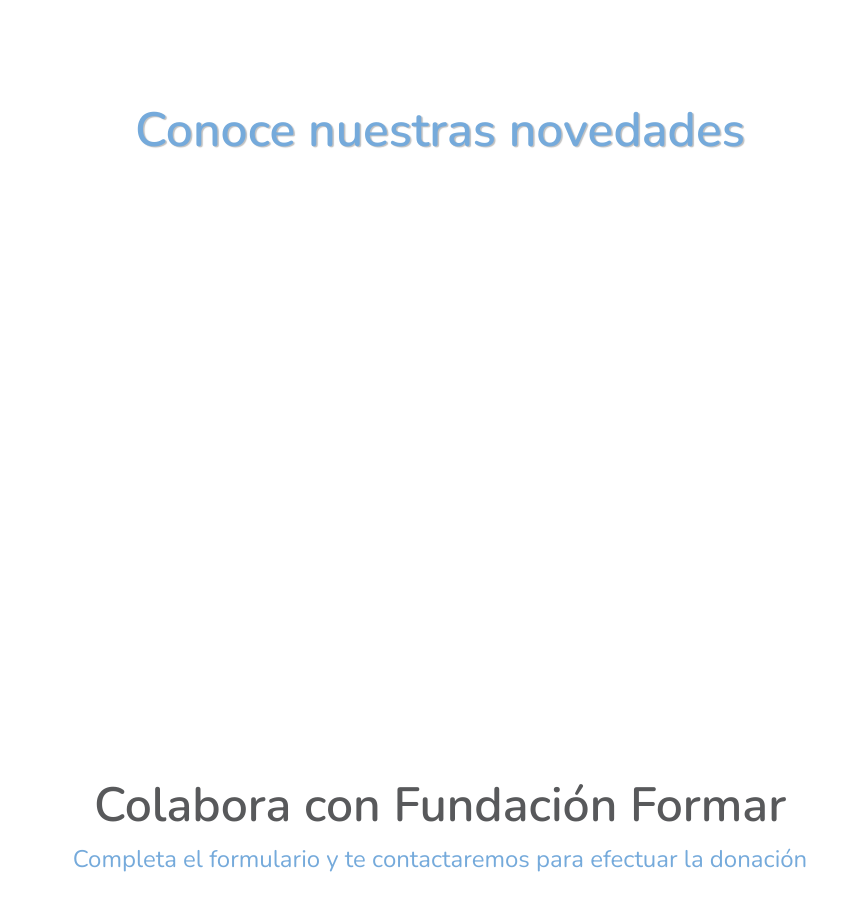
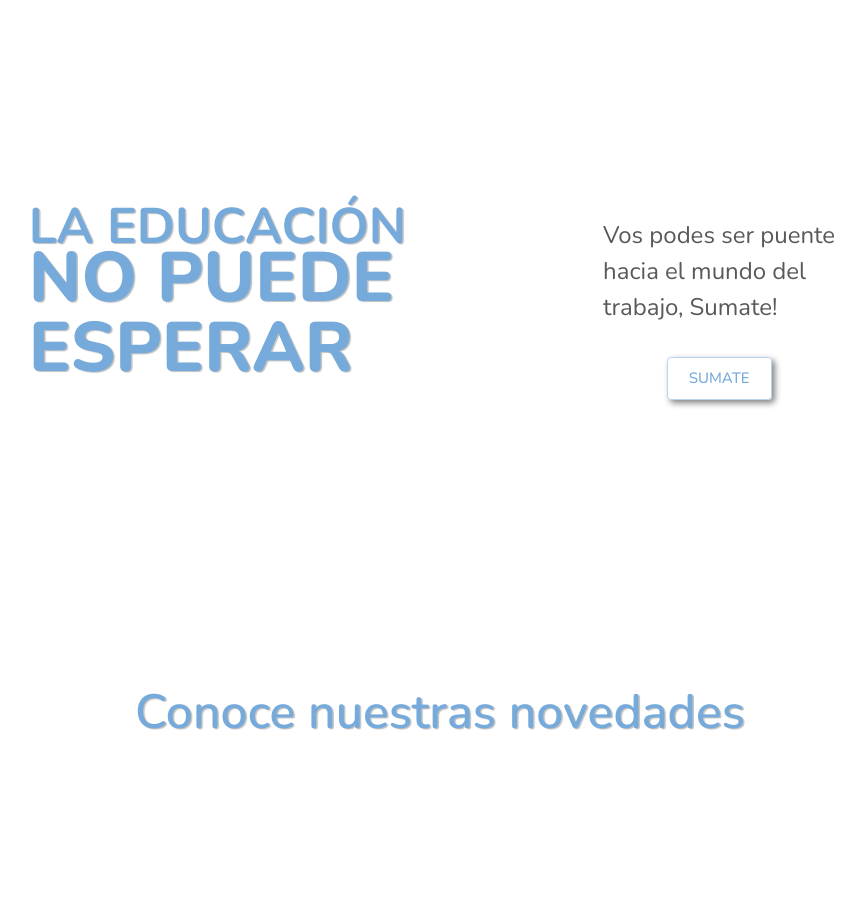
Before and after one commit to FormarImpactDevs/client-fundacion-formar-web, a React (Vite) app: page / in a window 1280 px wide. Shown: the part 1440-2363 px from the top of the page, without its empty margins (200-1065 px from the left). Built offline with nearby package versions, Linux system fonts and the light colour scheme.

Commit message:
Add feature/done

```diff
--- a/src/pages/Home/index.jsx
+++ b/src/pages/Home/index.jsx
@@ -3,6 +3,7 @@
 import { MainLayout } from "../../layout";
 import { Volunteer } from "../../views/Volunteer";
 import { FormColaborator } from "../../views/Form";
+import { Done } from "../../views/Done";
 
 export default function Home() {
   return (
@@ -13,6 +14,7 @@
         {/* Quienes somos */}
 
         <Volunteer/>
+        <Done/>
         <Novedades />
         <FormColaborator/>
       </MainLayout>
--- /dev/null
+++ b/src/views/Done/done.scss
@@ -0,0 +1,63 @@
+@import "../../styles/colors";
+@import "../../styles/media-queries";
+
+.container-done {
+  /* display: flex;
+    justify-content: center;
+    align-items: center; */
+  padding: 3rem;
+
+  .flex {
+    display: flex;
+    justify-content: center;
+    align-items: center;
+    flex-direction: column;
+
+    @include tablet {
+      justify-content: space-evenly;
+      flex-direction: row;
+      align-items: baseline;
+    }
+
+    .titlesDone {
+      h1.title {
+        text-align: left;
+        font-size: 35px;
+        font-weight: 800;
+        line-height: 1;
+        margin: 1rem 0;
+
+        @include tablet {
+          font-size: 50px;
+        }
+
+        @include desktop {
+          font-size: 70px;
+        }
+      }
+      h2.title {
+        text-align: left;
+        font-size: 30px;
+        font-weight: 700;
+        line-height: 0;
+
+        @include tablet {
+          font-size: 30px;
+        }
+
+        @include desktop {
+          font-size: 50px;
+        }
+      }
+    }
+
+    .a-center {
+      display: flex;
+      flex-direction: column;
+      align-items: center;
+      .containerP {
+        padding: 2rem 1rem;
+      }
+    }
+  }
+}
--- /dev/null
+++ b/src/views/Done/index.jsx
@@ -0,0 +1,35 @@
+import "./done.scss";
+import Button from "@mui/material/Button";
+
+export const Done = () => {
+  return (
+    <section className="container container-done">
+      <div className="flex">
+        <div className="titlesDone">
+          <h2 className="title">LA EDUCACIÓN</h2>
+          <h1 className="title">
+            NO PUEDE <br /> ESPERAR
+          </h1>
+        </div>
+        <div className="a-center">
+          <div className="containerP">
+            <p className="subtitle">Vos podes ser puente</p>
+            <p className="subtitle">hacia el mundo del </p>
+            <p className="subtitle">trabajo, Sumate!</p>
+          </div>
+
+          <Button
+            variant="outlined"
+            size="large"
+            className="button"
+            sx={{
+              color: "primary.main",
+            }}
+          >
+            Sumate
+          </Button>
+        </div>
+      </div>
+    </section>
+  );
+};
```
